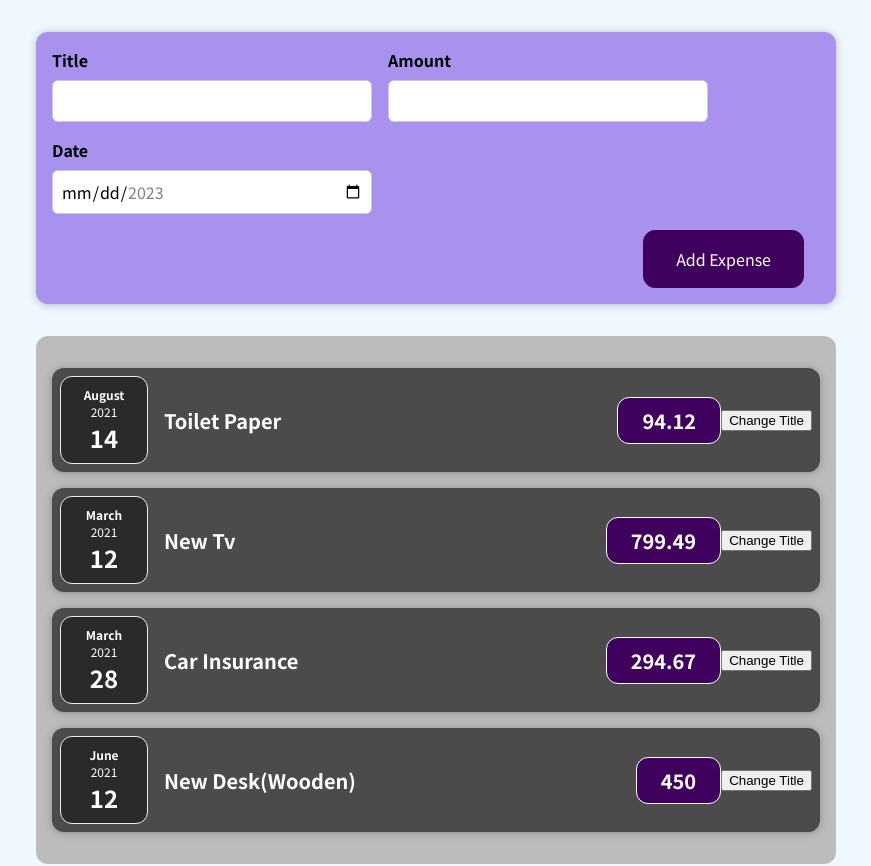
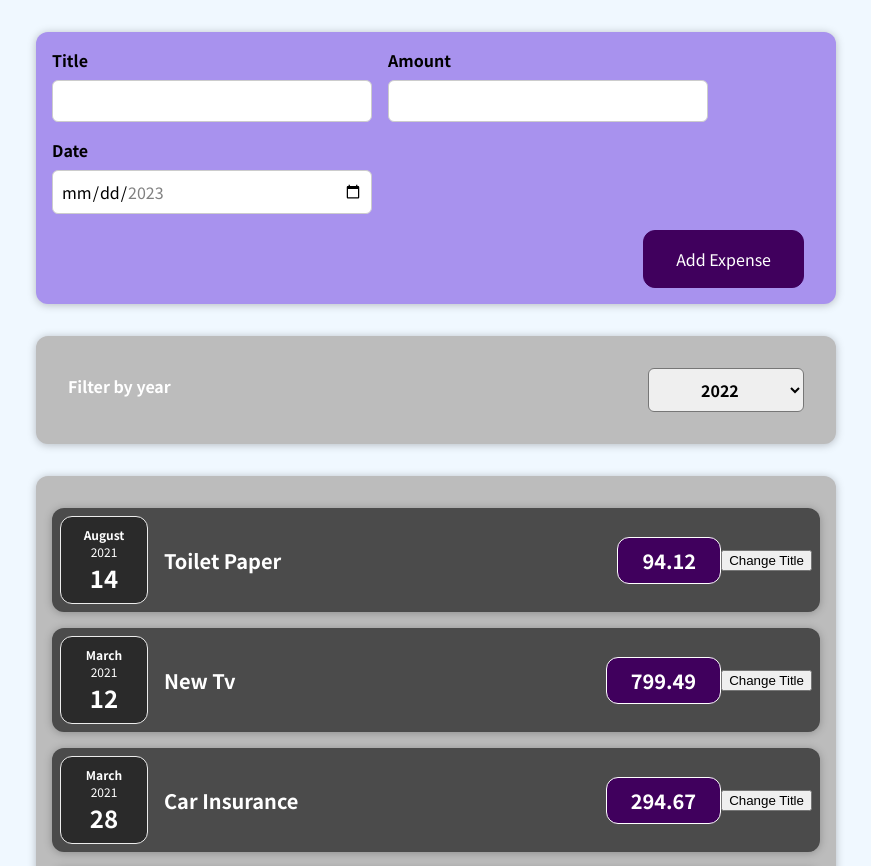
Before and after one commit to acet09/udemy_react, a React (Create React App) app: page / in a window 1280 px wide. Shown: the top 866 px of the page, without its empty margins (204-1075 px from the left). Built offline with nearby package versions, Linux system fonts and the light colour scheme.

Commit message:
리액트 서브컴 자료 업로드

```diff
--- a/src/components/Expenses/Expenses.js
+++ b/src/components/Expenses/Expenses.js
@@ -1,12 +1,19 @@
 import React from 'react';
 import ExpenseItem from './ExpenseItem';
 import '../Expenses/Expenses.css'
+import Card from '../UI/Card';
+import ExpensesFilter from '../NewExpense/ExpensesFilter';
+
 
 // 구분 함수 형식
 function Expense(props) {
 
-  return(
-    <div  className='expenses'>
+  return (
+    <div>
+      <Card className='expenses'>
+        <ExpensesFilter />
+      </Card>
+      <Card className='expenses'>
         <ExpenseItem
           title={props.items[0].title}
           amount={props.items[0].amount}
@@ -27,7 +34,8 @@ function Expense(props) {
           amount={props.items[3].amount}
           date={props.items[3].date}
         />
-    </div >
+      </Card >
+    </div>
   );
 }
 
--- /dev/null
+++ b/src/components/NewExpense/ExpensesFilter.css
@@ -0,0 +1,35 @@
+.expenses-filter__box {
+  background-color: #a892ee;
+  padding: 1rem;
+  margin: 2rem auto;
+  width: 50rem;
+  max-width: 95%;
+  border-radius: 12px;
+  text-align: center;
+  box-shadow: 0 1px 8px rgba(0, 0, 0, 0.25);
+}
+
+.expenses-filter {
+  color: white;
+  padding: 0 1rem;
+}
+
+.expenses-filter__control {
+  display: flex;
+  width: 100%;
+  align-items: center;
+  justify-content: space-between;
+  margin: 1rem 0;
+}
+
+.expenses-filter label {
+  font-weight: bold;
+  margin-bottom: 0.5rem;
+}
+
+.expenses-filter select {
+  font: inherit;
+  padding: 0.5rem 3rem;
+  font-weight: bold;
+  border-radius: 6px;
+}
--- /dev/null
+++ b/src/components/NewExpense/ExpensesFilter.js
@@ -0,0 +1,26 @@
+import React from 'react';
+
+import './ExpensesFilter.css';
+
+const select = (event) => {
+  const value = event.target.value;
+  console.log(value);
+}
+
+const ExpensesFilter = () => {
+  return (
+    <div className='expenses-filter'>
+      <div className='expenses-filter__control'>
+        <label>Filter by year</label>
+        <select onChange={select}>
+          <option value='2022'>2022</option>
+          <option value='2021'>2021</option>
+          <option value='2020'>2020</option>
+          <option value='2019'>2019</option>
+        </select>
+      </div>
+    </div>
+  );
+};
+
+export default ExpensesFilter;
--- a/src/components/NewExpense/NewExpense.js
+++ b/src/components/NewExpense/NewExpense.js
@@ -12,8 +12,10 @@ const NewExpense = (props) => {
   };
 
   return (
-    <div className="new-expense">
-      <ExpenseForm onSaveExpenseData={SaveExpenseData} />
+    <div>
+      <div className="new-expense">
+        <ExpenseForm onSaveExpenseData={SaveExpenseData} />
+      </div>
     </div>
   );
 };
```
Lines whose indentation alone changed are shown as unchanged.
